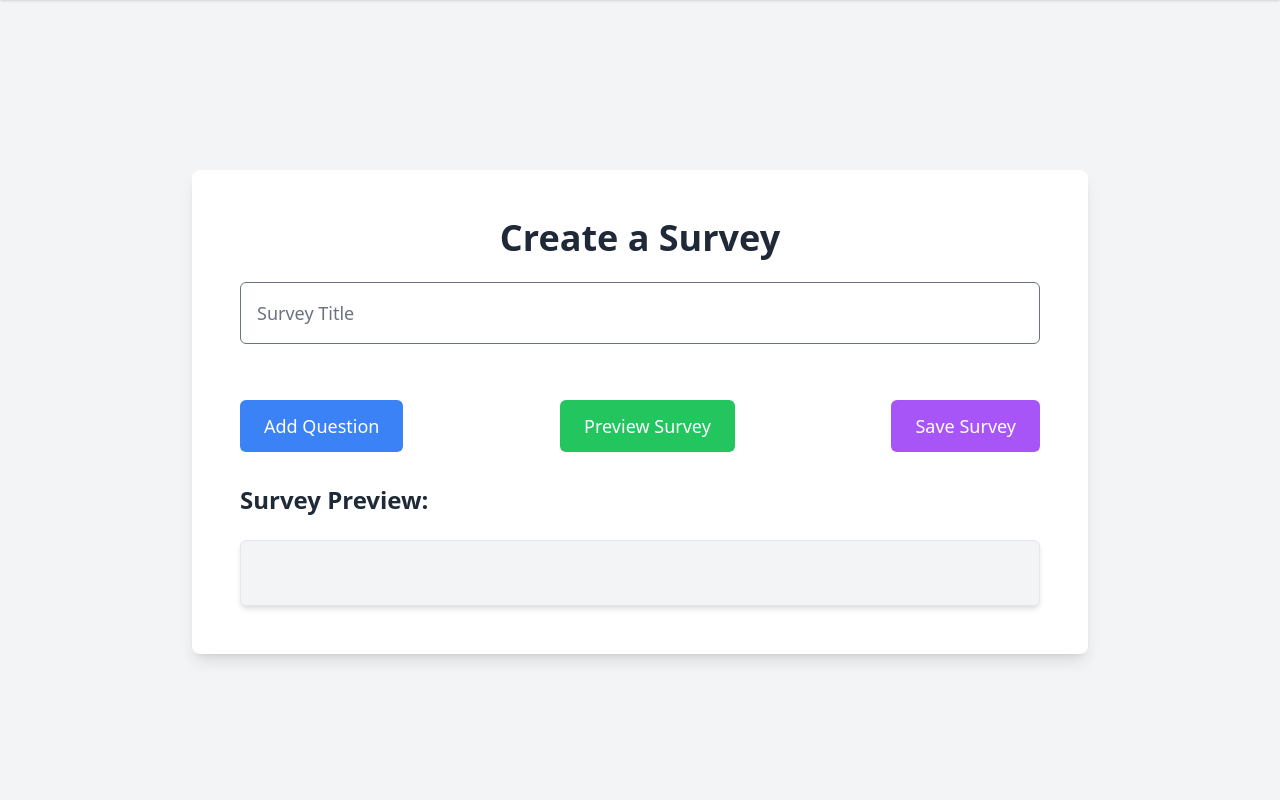
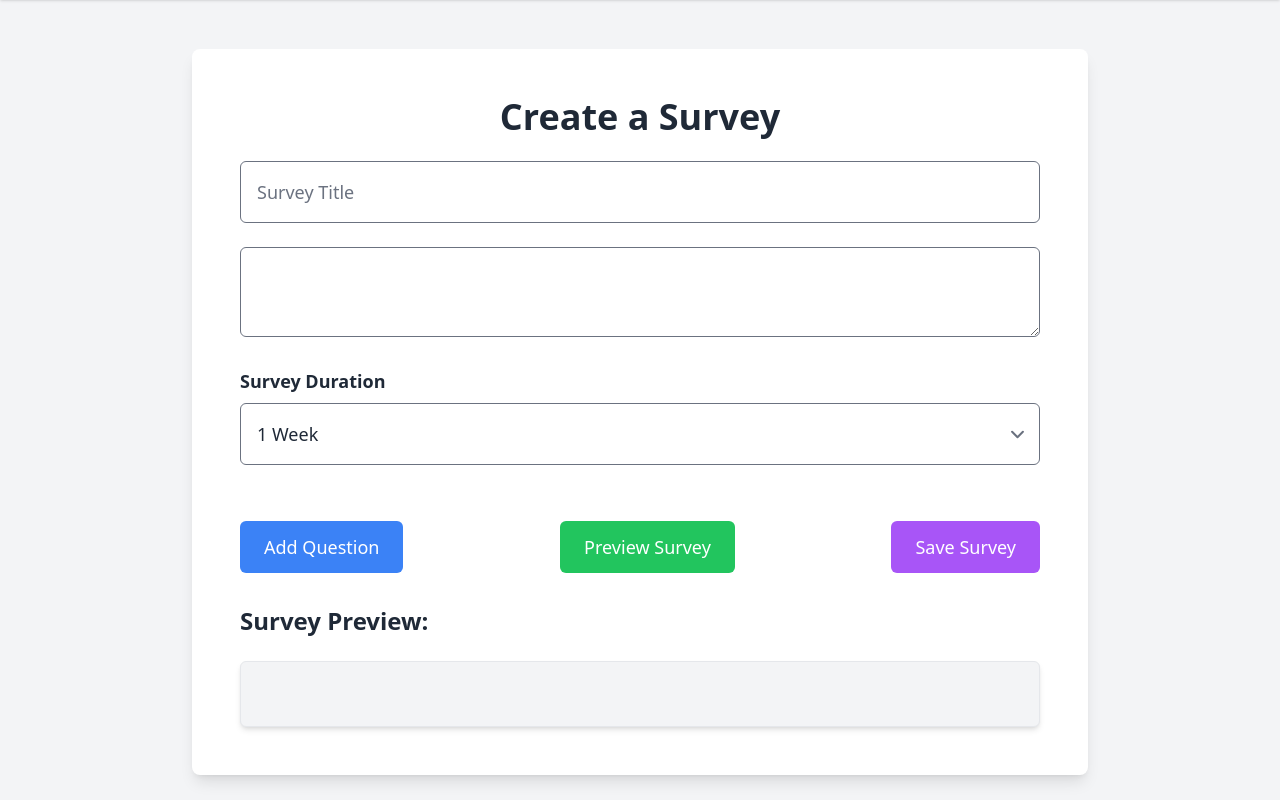
Before and after one commit to polinizal/DataWizards, a Django app: page /survey-builder/ in a window 1280 px wide. Shown: the part 60-860 px from the top of the page. Run offline with Django 5.2, Linux system fonts and the light colour scheme; some libraries are stand-ins or nearby versions.

Commit message:
added descprition and duration

```diff
--- a/madS/templates/crm/survey_builder.html
+++ b/madS/templates/crm/survey_builder.html
@@ -20,41 +20,29 @@
             <form method="POST" action="{% url 'save_survey' %}" id="survey-form">
                 {% csrf_token %}
 
+                <!-- Survey Title -->
                 <input type="text" name="title" id="surveyTitle" placeholder="Survey Title" required
                     class="w-full p-4 border rounded-md mb-6 focus:outline-none focus:ring-2 focus:ring-blue-500 text-lg"
                     value="{{ survey_title|default:'' }}">
 
-                <div id="questions">
-                    {% for question_key, question_text in questions_data.items %}
-                        {% if "question_text_" in question_key %}
-                            <div class="question bg-gray-100 p-6 rounded-md mt-6 border shadow">
-                                <input type="text" name="{{ question_key }}" value="{{ question_text }}" placeholder="Question text"
-                                    class="w-full p-3 border rounded-md mb-3 text-lg">
+                <!-- Survey Description -->
+                <textarea name="description" placeholder="Survey Description" required
+                    class="w-full p-4 border rounded-md mb-6 focus:outline-none focus:ring-2 focus:ring-blue-500 text-lg">
+                    {{ survey_description|default:'' }}
+                </textarea>
 
-                                <select name="question_type_{{ forloop.counter0 }}" class="w-full p-3 border rounded-md text-lg">
-                                    <option value="radio">Multiple Choice</option>
-                                    <option value="checkbox">Checkbox</option>
-                                </select>
+                <!-- Duration Selector -->
+                <label for="duration" class="block text-lg font-semibold mb-2">Survey Duration</label>
+                <select name="duration" id="duration" required
+                    class="w-full p-4 border rounded-md mb-6 focus:outline-none focus:ring-2 focus:ring-blue-500 text-lg">
+                    <option value="1">1 Day</option>
+                    <option value="3">3 Days</option>
+                    <option value="7" selected>1 Week</option>
+                    <option value="14">2 Weeks</option>
+                    <option value="30">1 Month</option>
+                </select>
 
-                                <div class="options mt-3">
-                                    <button type="button" onclick="addOption({{ forloop.counter0 }})" class="bg-blue-500 text-white px-4 py-2 rounded-md mt-3">
-                                        Add Option
-                                    </button>
-                                    <ul id="option-list-{{ forloop.counter0 }}" class="mt-3">
-                                        {% for choice_key, choice_text in questions_data.items %}
-                                            {% if "choice_" in choice_key and choice_key|slice:9 == question_key|slice:13 %}
-                                                <li>
-                                                    <input type="text" name="{{ choice_key }}" value="{{ choice_text }}" placeholder="Option"
-                                                        class="p-3 bg-gray-200 rounded-md mt-2 border text-lg w-full">
-                                                </li>
-                                            {% endif %}
-                                        {% endfor %}
-                                    </ul>
-                                </div>
-                            </div>
-                        {% endif %}
-                    {% endfor %}
-                </div>
+                <div id="questions"></div>
 
                 <div class="flex justify-between mt-8">
                     <button type="button" onclick="addQuestion()" class="bg-blue-500 text-white px-6 py-3 rounded-md text-lg">
@@ -118,6 +106,9 @@
             previewDiv.innerHTML = "<h3 class='text-2xl font-bold mb-6 text-center'>Survey Preview</h3>";
 
             const title = document.getElementById("surveyTitle").value.trim();
+            const description = document.querySelector("textarea[name='description']").value.trim();
+            const duration = document.getElementById("duration").selectedOptions[0].text;
+
             if (!title) {
                 alert("Please enter a survey title before previewing.");
                 return;
@@ -127,6 +118,16 @@
             titleElement.className = "text-2xl font-bold mb-6 text-center";
             titleElement.textContent = title;
             previewDiv.appendChild(titleElement);
+
+            const descriptionElement = document.createElement("p");
+            descriptionElement.className = "text-lg mb-4 text-center text-gray-700";
+            descriptionElement.textContent = description;
+            previewDiv.appendChild(descriptionElement);
+
+            const durationElement = document.createElement("p");
+            durationElement.className = "text-sm mb-4 text-center text-gray-500";
+            durationElement.textContent = "Duration: " + duration;
+            previewDiv.appendChild(durationElement);
 
             const questions = document.querySelectorAll(".question");
             questions.forEach((q, i) => {
--- a/madS/views.py
+++ b/madS/views.py
@@ -1,5 +1,6 @@
 from django.shortcuts import render, redirect, get_object_or_404
 from django.views.decorators.csrf import csrf_exempt
+from django.utils.timezone import now, timedelta
 from .models import Survey, Choice, Question, CustomUser
 from .forms import SurveyForm, QuestionForm, ChoiceForm
 
@@ -71,24 +72,34 @@ def survey_builder(request):
 
     return render(request, "crm/survey_builder.html", {"survey_form": survey_form})
 
+
 def save_survey(request):
     if request.method == "POST":
         title = request.POST.get("title")
+        description = request.POST.get("description")
+        duration_days = int(request.POST.get("duration", 7))  # Default to 7 days
 
-        if not title:
-            return render(request, "survey_builder.html", {"error": "Survey title is required"})
+        if not title or not description:
+            return render(request, "survey_builder.html", {"error": "Title and Description are required"})
 
-        # ✅ Create and save the survey
-        survey = Survey.objects.create(title=title, description="")
+        # ✅ Calculate expiration date
+        expires_at = now() + timedelta(days=duration_days)
 
-        # ✅ Process questions and choices
+        # ✅ Create the Survey
+        survey = Survey.objects.create(
+            title=title,
+            description=description,
+            expires_at=expires_at
+        )
+
+        # ✅ Process questions
         question_keys = [key for key in request.POST.keys() if key.startswith("question_text_")]
         for key in question_keys:
             question_text = request.POST.get(key)
             if question_text:
                 question = Question.objects.create(survey=survey, text=question_text)
 
-                # ✅ Add choices for each question
+                # ✅ Process choices
                 question_index = key.split("_")[-1]
                 choice_keys = [ck for ck in request.POST.keys() if ck.startswith(f"choice_{question_index}_")]
                 for choice_key in choice_keys:
@@ -96,8 +107,7 @@ def save_survey(request):
                     if choice_text:
                         Choice.objects.create(question=question, text=choice_text)
 
-        # ✅ Redirect to survey_list after saving
-        return redirect("survey_list")
+        return redirect("survey_list")  # Redirect to survey list
 
     return render(request, "survey_builder.html", {"error": "Invalid request"})
 
```
Also changed, not shown: madS/templates/crm/survey_list.html (+17 -3 lines), db.sqlite3.
